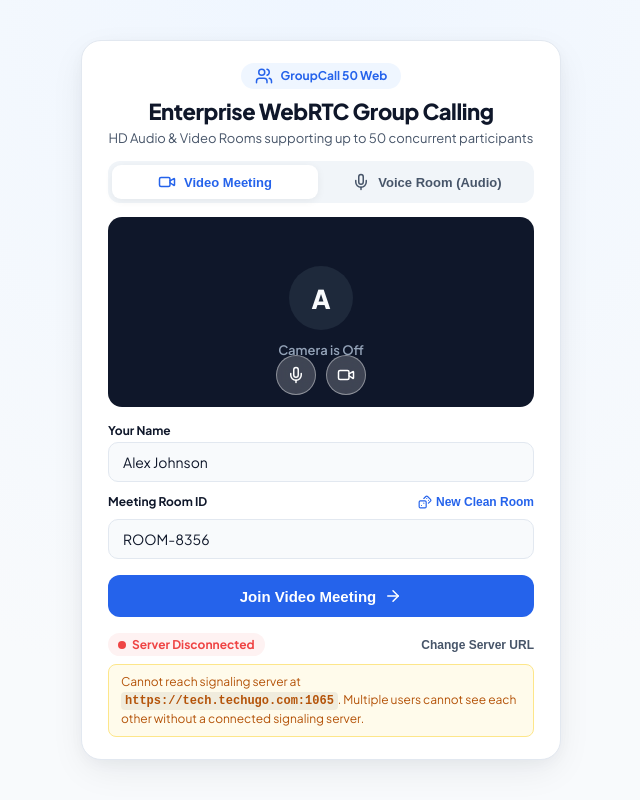
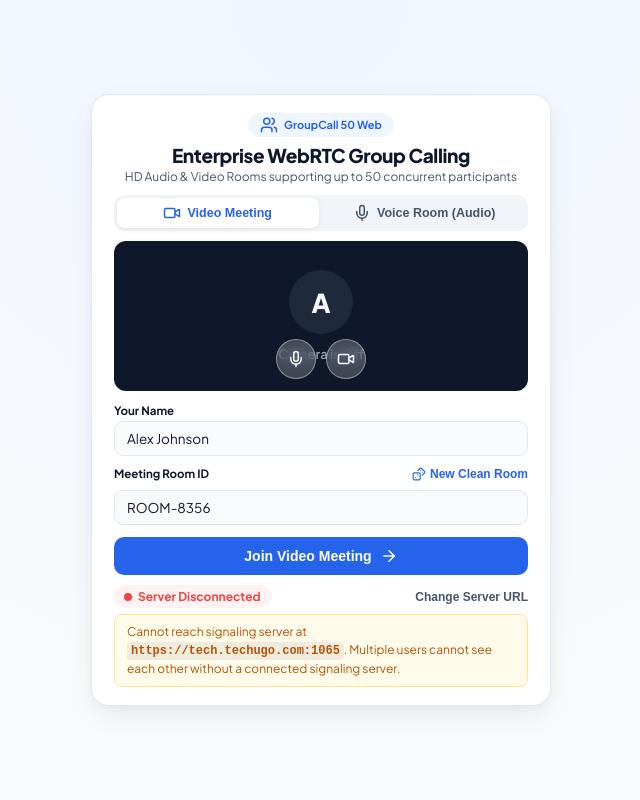
Before and after one commit to namanbansal-del/groupcallweb, a React (Vite) app: page / in a window 1280 px wide. Shown: the whole page, without its empty margins (319-959 px from the left). Built offline with nearby package versions, Linux system fonts and the light colour scheme; no server answers.

Commit message:
fix(ui): fix lobby scrolling and fit 100% zoom, move room name and timer to bottom dock

```diff
--- a/src/components/ActiveCall.tsx
+++ b/src/components/ActiveCall.tsx
@@ -184,19 +184,9 @@ export const ActiveCall: React.FC<ActiveCallProps> = ({ call }) => {
       {/* Top Navigation Bar */}
       <header className="call-header">
         <div className="call-header-left">
-          <div className="room-identity">
-            <h1 className="room-name">{callState.roomId || 'Group Meeting'}</h1>
-            <button
-              type="button"
-              className="btn-header-tool"
-              onClick={handleCopyRoomCode}
-              title="Copy Room ID to invite others"
-              style={{ padding: '4px 8px', fontSize: '0.75rem', gap: '4px' }}
-            >
-              {copiedRoom ? <Check size={13} color="#10B981" /> : <Copy size={13} />}
-              <span>{copiedRoom ? 'Copied' : 'Copy'}</span>
-            </button>
-            <span className="room-timer">{formatDuration(callState.durationSec)}</span>
+          <div className="call-brand-wrap">
+            <span className="call-live-dot" />
+            <span className="call-brand-title">GroupCall</span>
           </div>
         </div>
 
@@ -384,6 +374,23 @@ export const ActiveCall: React.FC<ActiveCallProps> = ({ call }) => {
 
       {/* Bottom Floating Control Dock */}
       <footer className="call-footer-dock">
+        {/* Left: Room Identity, Timer & Copy Code */}
+        <div className="dock-room-info">
+          <span className="dock-room-name" title={callState.roomId || 'Group Meeting'}>
+            {callState.roomId || 'Group Meeting'}
+          </span>
+          <span className="dock-room-timer">{formatDuration(callState.durationSec)}</span>
+          <button
+            type="button"
+            className="btn-dock-copy"
+            onClick={handleCopyRoomCode}
+            title="Copy Room ID to invite others"
+          >
+            {copiedRoom ? <Check size={12} color="#10B981" /> : <Copy size={12} />}
+            <span className="dock-copy-label">{copiedRoom ? 'Copied' : 'Copy'}</span>
+          </button>
+        </div>
+
         <div className="dock-container">
           {/* Mute Mic */}
           <button
@@ -463,6 +470,9 @@ export const ActiveCall: React.FC<ActiveCallProps> = ({ call }) => {
             <span className="dock-btn-label">Leave</span>
           </button>
         </div>
+
+        {/* Right Spacer for balanced layout on desktop */}
+        <div className="dock-right-spacer" />
       </footer>
 
       {/* Leave Call Confirmation Dialog */}
--- a/src/index.css
+++ b/src/index.css
@@ -40,9 +40,11 @@ html, body, #root, .app-root {
 }
 
 .app-root.in-lobby {
-  overflow-y: auto;
-  overflow-x: hidden;
-  -webkit-overflow-scrolling: touch;
+  height: 100%;
+  height: 100dvh;
+  display: flex;
+  flex-direction: column;
+  overflow: hidden;
 }
 
 /* ── Lobby Layout ──────────────────────────────────────────────────────── */
@@ -51,64 +53,85 @@ html, body, #root, .app-root {
   justify-content: center;
   align-items: flex-start;
   width: 100%;
-  min-height: 100%;
-  padding: 20px 16px;
+  height: 100%;
+  height: 100dvh;
+  padding: 14px 16px;
   background: radial-gradient(circle at top, #EFF6FF 0%, #F8FAFC 70%);
   overflow-y: auto;
   overflow-x: hidden;
+  overscroll-behavior-y: contain;
   -webkit-overflow-scrolling: touch;
+  scrollbar-width: thin;
+  scrollbar-color: #CBD5E1 transparent;
+}
+
+.lobby-wrapper::-webkit-scrollbar {
+  width: 8px;
+}
+
+.lobby-wrapper::-webkit-scrollbar-track {
+  background: transparent;
+}
+
+.lobby-wrapper::-webkit-scrollbar-thumb {
+  background: #CBD5E1;
+  border-radius: 4px;
+}
+
+.lobby-wrapper::-webkit-scrollbar-thumb:hover {
+  background: #94A3B8;
 }
 
 .lobby-card {
   margin: auto;
   width: 100%;
-  max-width: 480px;
+  max-width: 460px;
   background: var(--bg-card);
   border: 1px solid var(--border-card);
-  border-radius: 20px;
-  padding: 22px 26px;
-  box-shadow: 0 12px 36px -4px rgba(15, 23, 42, 0.08), 0 4px 16px -2px rgba(15, 23, 42, 0.04);
+  border-radius: 18px;
+  padding: 18px 22px;
+  box-shadow: 0 10px 30px -4px rgba(15, 23, 42, 0.08), 0 4px 12px -2px rgba(15, 23, 42, 0.04);
 }
 
 .lobby-header {
   text-align: center;
-  margin-bottom: 14px;
+  margin-bottom: 10px;
 }
 
 .lobby-badge {
   display: inline-flex;
   align-items: center;
-  gap: 8px;
+  gap: 6px;
   background: var(--primary-light);
   color: var(--primary);
-  font-size: 12px;
-  font-weight: 700;
-  padding: 4px 14px;
+  font-size: 11px;
+  font-weight: 700;
+  padding: 3px 12px;
   border-radius: 9999px;
-  margin-bottom: 8px;
+  margin-bottom: 6px;
 }
 
 .lobby-title {
-  font-size: 22px;
+  font-size: 19px;
   font-weight: 800;
   letter-spacing: -0.02em;
   color: var(--text-primary);
-  margin-bottom: 4px;
+  margin-bottom: 2px;
 }
 
 .lobby-subtitle {
-  font-size: 13px;
+  font-size: 12px;
   color: var(--text-secondary);
-  line-height: 1.4;
+  line-height: 1.35;
 }
 
 .mode-toggle-group {
   display: flex;
   background: var(--bg-card-secondary);
-  border-radius: 12px;
-  padding: 4px;
-  gap: 6px;
-  margin-bottom: 14px;
+  border-radius: 10px;
+  padding: 3px;
+  gap: 5px;
+  margin-bottom: 10px;
 }
 
 .mode-btn {
@@ -116,14 +139,14 @@ html, body, #root, .app-root {
   display: flex;
   align-items: center;
   justify-content: center;
-  gap: 8px;
-  padding: 8px 12px;
+  gap: 6px;
+  padding: 6px 10px;
   border: none;
   background: transparent;
   color: var(--text-secondary);
-  font-size: 13px;
+  font-size: 12.5px;
   font-weight: 600;
-  border-radius: 9px;
+  border-radius: 8px;
   cursor: pointer;
   transition: all 0.2s ease;
 }
@@ -131,18 +154,18 @@ html, body, #root, .app-root {
 .mode-btn-active {
   background: var(--bg-card);
   color: var(--primary);
-  box-shadow: 0 2px 8px rgba(0, 0, 0, 0.06);
+  box-shadow: 0 2px 6px rgba(0, 0, 0, 0.06);
 }
 
 .preview-container {
   position: relative;
   width: 100%;
   aspect-ratio: 16 / 9;
-  max-height: 190px;
+  max-height: clamp(120px, 20vh, 150px);
   background: #0F172A;
-  border-radius: 14px;
+  border-radius: 12px;
   overflow: hidden;
-  margin-bottom: 16px;
+  margin-bottom: 12px;
 }
 
 .preview-video {
@@ -212,26 +235,26 @@ html, body, #root, .app-root {
 .lobby-form {
   display: flex;
   flex-direction: column;
-  gap: 12px;
+  gap: 10px;
 }
 
 .form-group {
   display: flex;
   flex-direction: column;
-  gap: 4px;
+  gap: 3px;
 }
 
 .form-label {
-  font-size: 12px;
+  font-size: 11.5px;
   font-weight: 700;
   color: var(--text-primary);
 }
 
 .form-input {
-  padding: 10px 14px;
+  padding: 8px 12px;
   border: 1.5px solid var(--border-card);
-  border-radius: 10px;
-  font-size: 14px;
+  border-radius: 9px;
+  font-size: 13.5px;
   color: var(--text-primary);
   background: var(--bg-app);
   outline: none;
@@ -250,15 +273,15 @@ html, body, #root, .app-root {
   align-items: center;
   justify-content: center;
   gap: 8px;
-  padding: 12px 18px;
+  padding: 10px 16px;
   background: var(--primary);
   color: #FFFFFF;
   border: none;
-  border-radius: 12px;
-  font-size: 15px;
+  border-radius: 10px;
+  font-size: 14px;
   font-weight: 700;
   cursor: pointer;
-  margin-top: 4px;
+  margin-top: 2px;
   transition: background-color 0.2s, transform 0.1s;
 }
 
@@ -271,10 +294,10 @@ html, body, #root, .app-root {
 }
 
 .server-config-section {
-  margin-top: 16px;
+  margin-top: 10px;
   display: flex;
   flex-direction: column;
-  gap: 8px;
+  gap: 6px;
 }
 
 .server-status-bar {
@@ -446,7 +469,7 @@ html, body, #root, .app-root {
 
 .call-header {
   flex-shrink: 0;
-  height: 56px;
+  height: 52px;
   padding: 0 16px;
   display: flex;
   align-items: center;
@@ -454,6 +477,33 @@ html, body, #root, .app-root {
   background: var(--bg-card);
   border-bottom: 1px solid var(--border-card);
   z-index: 10;
+}
+
+.call-brand-wrap {
+  display: flex;
+  align-items: center;
+  gap: 8px;
+}
+
+.call-live-dot {
+  width: 8px;
+  height: 8px;
+  border-radius: 50%;
+  background: #10B981;
+  box-shadow: 0 0 0 2.5px rgba(16, 185, 129, 0.25);
+  animation: pulseDot 2s infinite ease-in-out;
+}
+
+@keyframes pulseDot {
+  0%, 100% { opacity: 1; transform: scale(1); }
+  50% { opacity: 0.7; transform: scale(0.9); }
+}
+
+.call-brand-title {
+  font-size: 15px;
+  font-weight: 800;
+  color: var(--text-primary);
+  letter-spacing: -0.01em;
 }
 
 .room-identity {
@@ -1001,16 +1051,70 @@ html, body, #root, .app-root {
 /* ── Floating Footer Dock ──────────────────────────────────────────────── */
 .call-footer-dock {
   flex-shrink: 0;
-  min-height: 68px;
+  min-height: 66px;
   background: var(--bg-card);
   border-top: 1px solid var(--border-card);
   display: flex;
   align-items: center;
-  justify-content: center;
-  padding: 6px 12px;
+  justify-content: space-between;
+  padding: 6px 20px;
   padding-bottom: max(8px, env(safe-area-inset-bottom));
   z-index: 30;
   width: 100%;
+  box-sizing: border-box;
+}
+
+/* Left: Room Identity, Timer & Copy in Dock */
+.dock-room-info {
+  display: flex;
+  align-items: center;
+  gap: 8px;
+  min-width: 180px;
+}
+
+.dock-room-name {
+  font-size: 13.5px;
+  font-weight: 700;
+  color: var(--text-primary);
+  max-width: 140px;
+  overflow: hidden;
+  text-overflow: ellipsis;
+  white-space: nowrap;
+}
+
+.dock-room-timer {
+  font-size: 12px;
+  font-weight: 600;
+  color: var(--text-secondary);
+  background: var(--bg-card-secondary);
+  padding: 3px 7px;
+  border-radius: 6px;
+  font-variant-numeric: tabular-nums;
+  white-space: nowrap;
+}
+
+.btn-dock-copy {
+  display: inline-flex;
+  align-items: center;
+  gap: 4px;
+  padding: 3px 8px;
+  font-size: 11px;
+  font-weight: 600;
+  color: var(--primary);
+  background: var(--primary-light);
+  border: 1px solid transparent;
+  border-radius: 6px;
+  cursor: pointer;
+  transition: all 0.15s ease;
+  white-space: nowrap;
+}
+
+.btn-dock-copy:hover {
+  background: #DBEAFE;
+}
+
+.dock-copy-label {
+  font-size: 11px;
 }
 
 .dock-container {
@@ -1018,8 +1122,14 @@ html, body, #root, .app-root {
   align-items: center;
   justify-content: center;
   gap: 8px;
-  width: 100%;
+  width: auto;
   max-width: 580px;
+}
+
+/* Right Spacer on desktop for visual balance with room info */
+.dock-right-spacer {
+  min-width: 180px;
+  display: block;
 }
 
 .dock-btn {
@@ -1397,18 +1507,43 @@ html, body, #root, .app-root {
   }
 
   .call-footer-dock {
-    min-height: 60px;
-    padding: 5px 8px;
-    padding-bottom: max(6px, env(safe-area-inset-bottom));
+    flex-direction: column;
+    min-height: auto;
+    padding: 6px 8px;
+    padding-bottom: max(8px, env(safe-area-inset-bottom));
+    gap: 6px;
+  }
+
+  .dock-room-info {
+    min-width: unset;
+    width: 100%;
+    justify-content: center;
+    gap: 8px;
+  }
+
+  .dock-room-name {
+    font-size: 12px;
+    max-width: 120px;
+  }
+
+  .dock-room-timer {
+    font-size: 11px;
+    padding: 2px 6px;
+  }
+
+  .dock-right-spacer {
+    display: none;
   }
 
   .dock-container {
-    gap: 6px;
+    width: 100%;
+    gap: 4px;
+    justify-content: space-between;
   }
 
   .dock-btn {
-    min-width: 44px;
-    padding: 6px 2px;
+    min-width: 40px;
+    padding: 5px 2px;
     border-radius: 10px;
   }
 
@@ -1421,12 +1556,12 @@ html, body, #root, .app-root {
   }
 
   .lobby-card {
-    padding: 24px 18px;
-    border-radius: 18px;
+    padding: 16px 14px;
+    border-radius: 16px;
   }
 
   .lobby-title {
-    font-size: 20px;
+    font-size: 18px;
   }
 }
 
```
